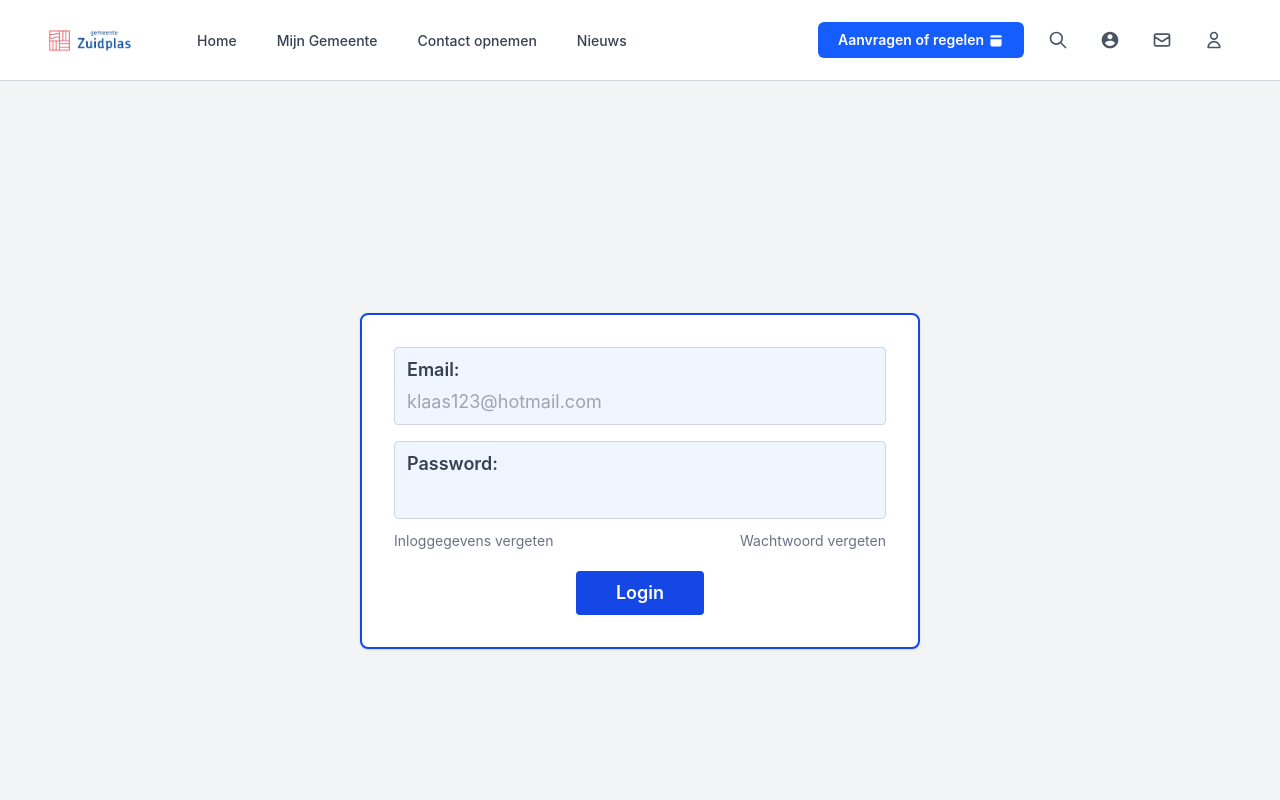
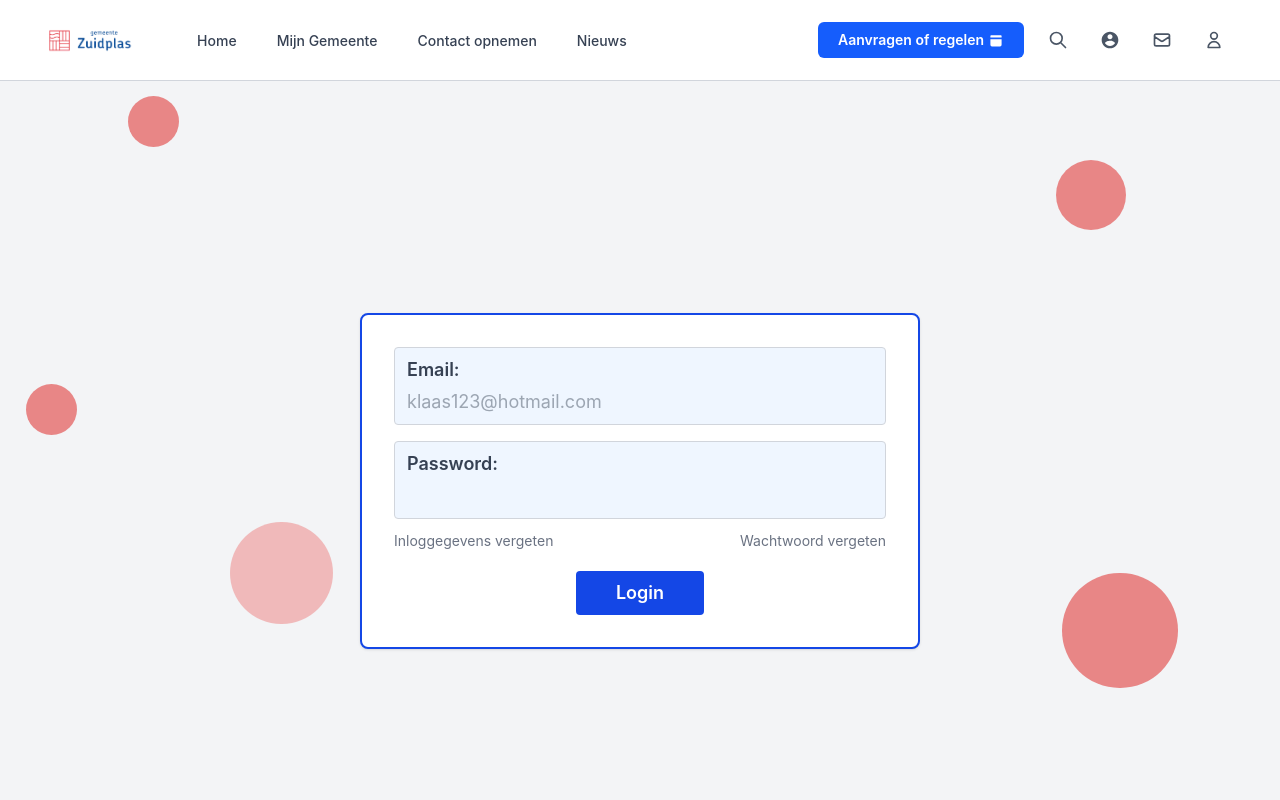
Before and after one commit to jeff9912/TLE3, a React (Vite) app in the folder Front-end/: page /login in a window 1280 px wide. Shown: the top 800 px of the page. Built offline with nearby package versions, Linux system fonts and the light colour scheme.

Commit message:
DecorativeCircles components gemaakt

```diff
--- /dev/null
+++ b/Front-end/src/components/DecorativeCircles.jsx
@@ -0,0 +1,88 @@
+export default function DecorativeCircles() {
+  return (
+    <>
+      <div
+        className="fixed z-0"
+        style={{
+          top: '12vh',
+          left: '10vw',
+          width: '4vw',
+          height: '4vw',
+          borderRadius: '50%',
+          backgroundColor: '#e57373',
+          opacity: 0.85,
+        }}
+      ></div>
+      <div
+        className="fixed z-0"
+        style={{
+          top: '20vh',
+          right: '12vw',
+          width: '5.5vw',
+          height: '5.5vw',
+          borderRadius: '50%',
+          backgroundColor: '#e57373',
+          opacity: 0.85,
+        }}
+      ></div>
+      <div
+        className="fixed z-0"
+        style={{
+          bottom: '22vh',
+          left: '18vw',
+          width: '8vw',
+          height: '8vw',
+          borderRadius: '50%',
+          backgroundColor: '#ef9a9a',
+          opacity: 0.65,
+        }}
+      ></div>
+      <div
+        className="fixed z-0"
+        style={{
+          bottom: '14vh',
+          right: '8vw',
+          width: '9vw',
+          height: '9vw',
+          borderRadius: '50%',
+          backgroundColor: '#e57373',
+          opacity: 0.85,
+        }}
+      ></div>
+      <div
+        className="fixed z-0"
+        style={{
+          top: '48vh',
+          left: '2vw',
+          width: '4vw',
+          height: '4vw',
+          borderRadius: '50%',
+          backgroundColor: '#e57373',
+          opacity: 0.85,
+        }}
+      ></div>
+      <div
+        className="fixed z-0"
+        style={{
+          top: '50vh',
+          right: '32vw',
+          width: '1.5vw',
+          height: '1.5vw',
+          borderRadius: '50%',
+          backgroundColor: '#e57373',
+          opacity: 0.6,
+        }}
+      ></div>
+      <div
+        className="fixed z-0"
+        style={{
+          bottom: '35vh',
+          right: '48vw',
+          width: '0.2vw',
+          height: '4vh',
+          backgroundColor: '#facc15',
+        }}
+      ></div>
+    </>
+  );
+}
--- a/Front-end/src/pages/LoginPage.jsx
+++ b/Front-end/src/pages/LoginPage.jsx
@@ -1,5 +1,6 @@
 import React, { useState } from 'react';
 import { useNavigate } from 'react-router';
+import DecorativeCircles from '../components/DecorativeCircles.jsx';
 
 const LoginPage = () => {
   const [formData, setFormData] = useState({
@@ -51,7 +52,8 @@ const LoginPage = () => {
 
   return (
     <div className="flex items-center justify-center min-h-screen py-12">
-      <div className="bg-white border-2 border-blue-700 rounded-lg p-8 w-140 shadow-sm">
+      <DecorativeCircles />
+      <div className="bg-white border-2 border-blue-700 rounded-lg p-8 w-140 shadow-sm z-10">
         <form onSubmit={handleSubmit}>
           <div className="mb-4">
             <div className="bg-blue-50 border border-gray-300 rounded px-3 py-2">
```
